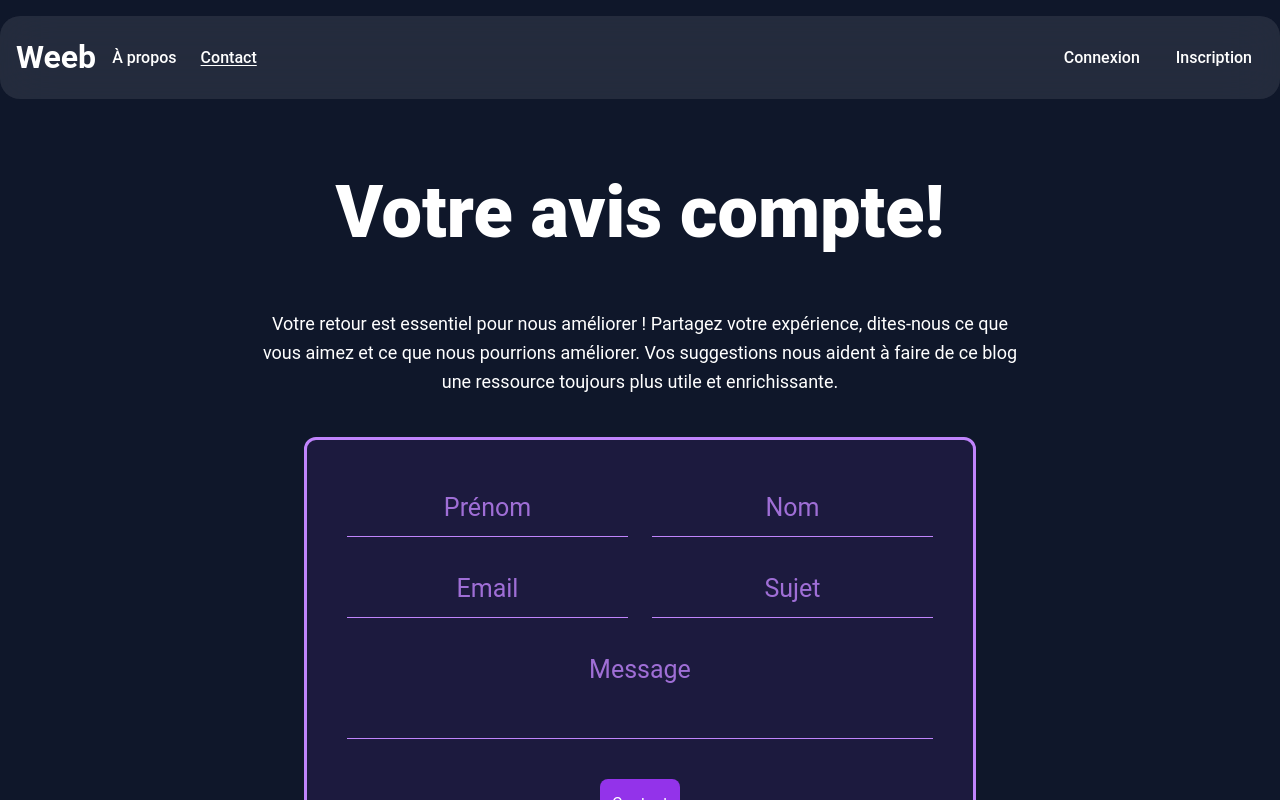
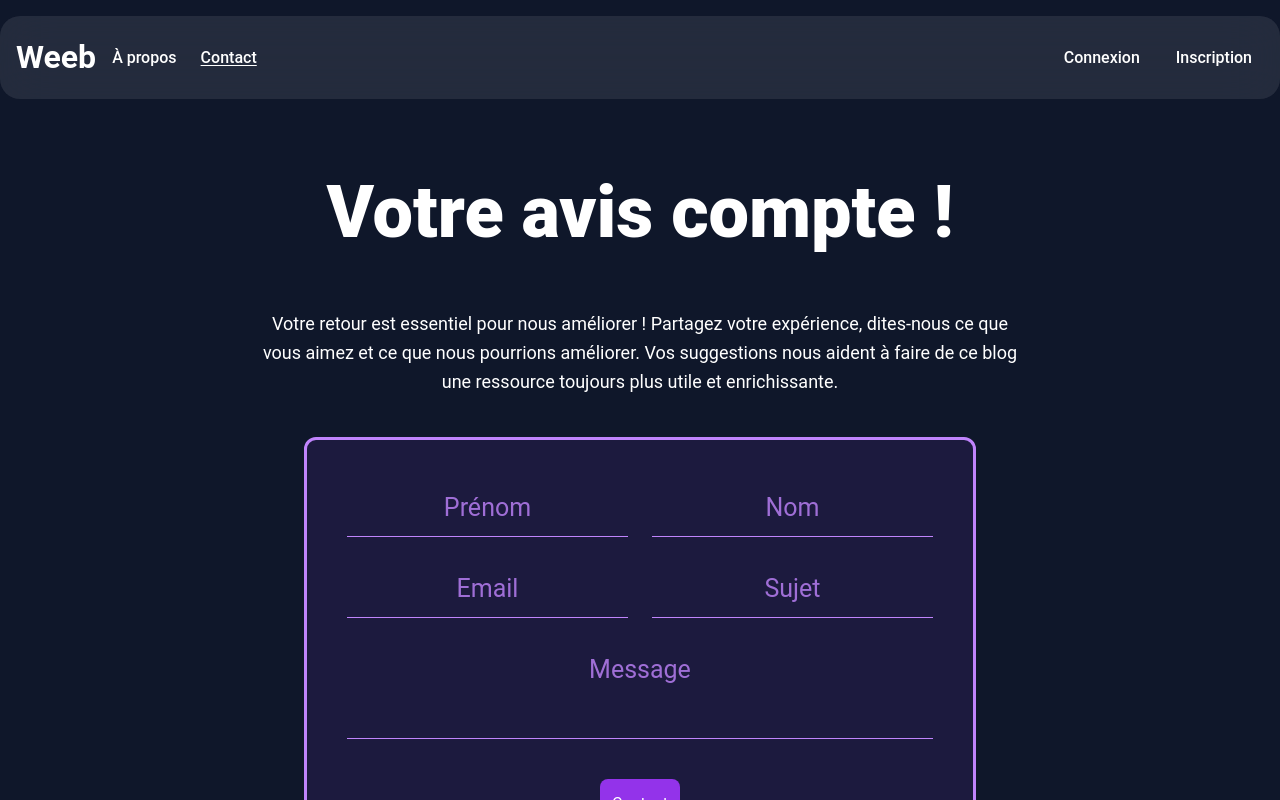
Before and after one commit to LucileBch/weeb_lucile_bouchire, a React (Vite) app: page /contact in a window 1280 px wide. Shown: the top 800 px of the page. Built offline with nearby package versions, Linux system fonts and the light colour scheme.

Commit message:
experiment(style): title

```diff
--- a/src/pages/ContactPage.tsx
+++ b/src/pages/ContactPage.tsx
@@ -56,7 +56,7 @@ export function ContactPage(): React.JSX.Element {
 
   return (
     <section className="flex flex-col items-center gap-10 py-10 text-center">
-      <h1>Votre avis compte!</h1>
+      <h1 className="whitespace-nowrap">Votre avis compte !</h1>
 
       <p className="max-w-3xl">
         Votre retour est essentiel pour nous améliorer ! Partagez votre
```
